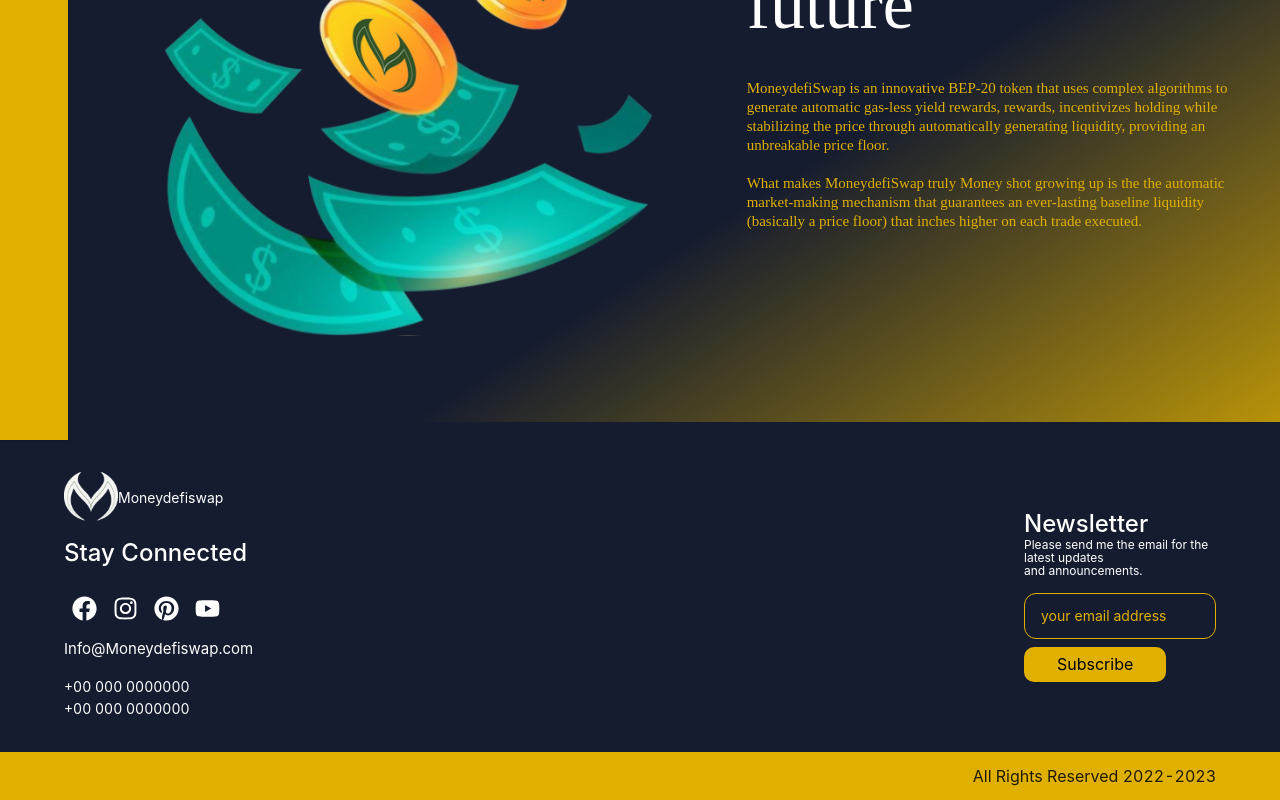
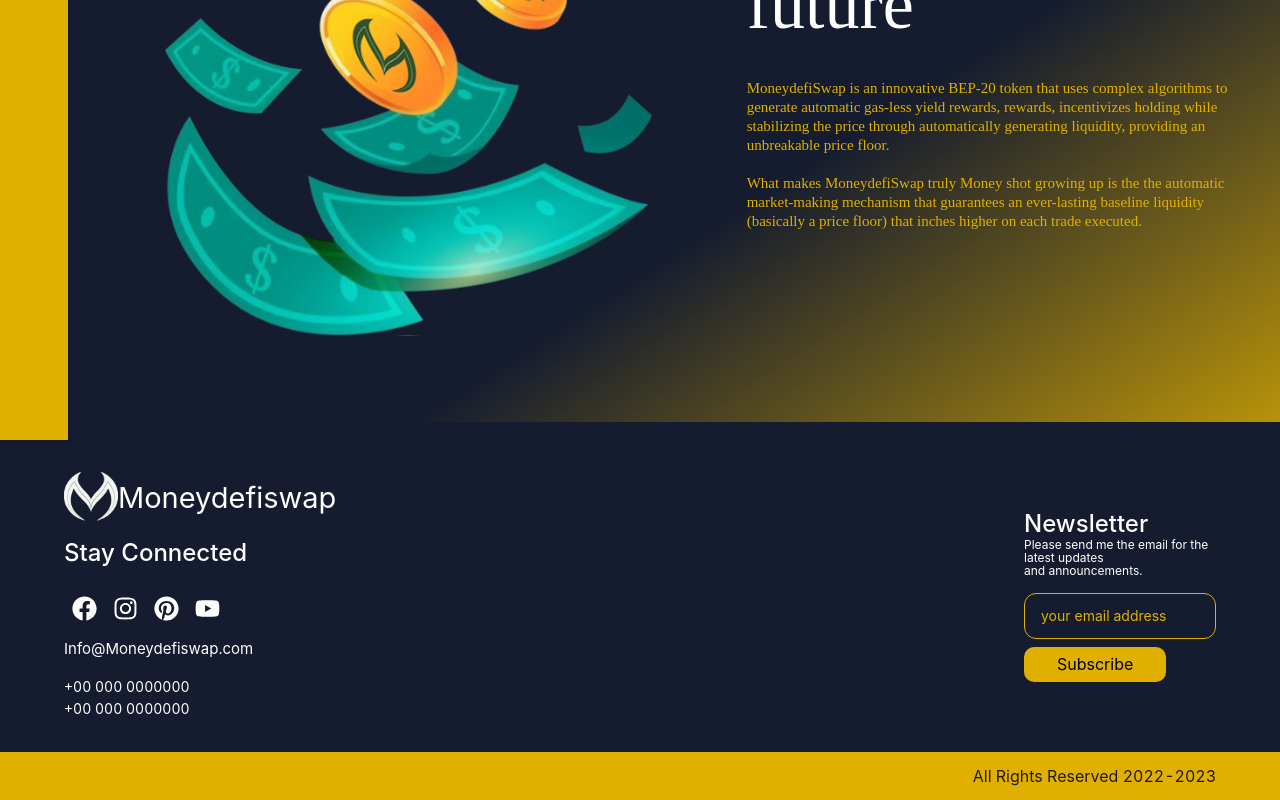
Before and after one commit to yinusa/MoneyDefiSwap, a React (Create React App) app: page / in a window 1280 px wide. Shown: the part 1730-2530 px from the top of the page. Built offline with nearby package versions, Linux system fonts and the light colour scheme.

Commit message:
:bug: Fix: Fix some ui bugs

```diff
--- a/src/assets/css/footer.css
+++ b/src/assets/css/footer.css
@@ -74,3 +74,8 @@
   padding: 0.7rem 4rem;
   width: 100%;
 }
+
+.markName {
+  font-size: 29px;
+  line-height: 33px;
+}
--- a/src/assets/css/sidebar.css
+++ b/src/assets/css/sidebar.css
@@ -185,9 +185,9 @@
 }
 
 input:checked + .slider:before {
-  -webkit-transform: translateX(26px);
-  -ms-transform: translateX(26px);
-  transform: translateX(26px);
+  -webkit-transform: translateX(34px);
+  -ms-transform: translateX(34px);
+  transform: translateX(34px);
 }
 
 /* Rounded sliders */
--- a/src/components/Footer.js
+++ b/src/components/Footer.js
@@ -6,7 +6,7 @@
   return (
     <div>
       <div className="footer">
-        <Col lg={4} md={4} sm={6}>
+        <Col lg={6} md={6} sm={6}>
           <div className="navLeft d-flex">
             <div
               className="mark align-self-center"
--- a/src/components/Sidebar.js
+++ b/src/components/Sidebar.js
@@ -52,10 +52,10 @@
                     </Menu>
                     <div className="justify-content-around others" style={{ display: props.collapsed ? 'none' : 'flex' }}>
                         <div className="d-flex">
-                            <div class="toggleWrapper">
-                                <label class="switch">
+                            <div className="toggleWrapper">
+                                <label className="switch">
                                     <input type="checkbox" />
-                                    <span class="slider round"></span>
+                                    <span className="slider round"></span>
                                 </label>
                             </div>
                             <div><FaRegSun className="other-connect-icon" /></div>
--- a/src/pages/Home.js
+++ b/src/pages/Home.js
@@ -12,7 +12,7 @@
                 <div className="d-flex justify-content-end col-7"><img src={Charactor1}></img></div>
                 <div className="col-5">
                     <p className="home-font1 first-article-topic">MoneyDefiSwap</p>
-                    <p className="home-font2 first-article-explain">Together to the future with MoneydefiSwap $MSD> </p>
+                    <p className="home-font2 first-article-explain">Together to the future with MoneydefiSwap $MSD&gt; </p>
                     <p className="home-font3 first-article-content">$MSD also aims to bring businesses and developers together to solve real-world problems with the shared values of transparency, fee-less transaction, social and economic inclusion, environmental sustainability.</p>
                     <button className="btn-home-trade">TRADE NOW</button>
                 </div>
```
